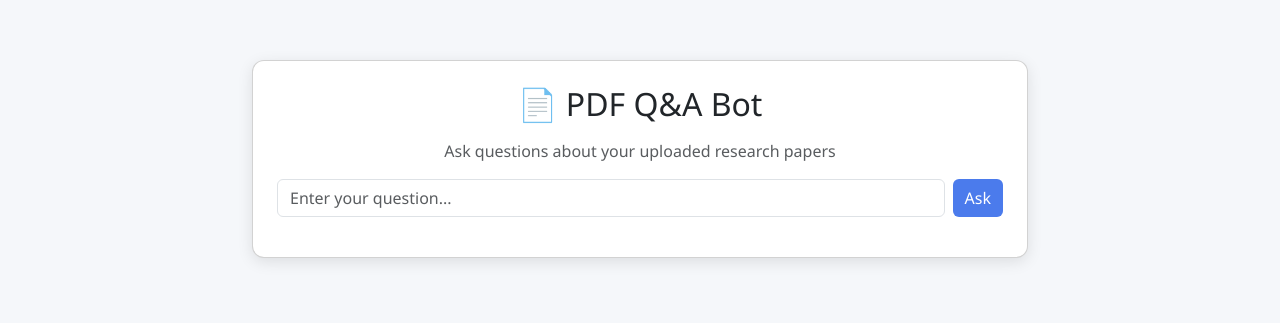
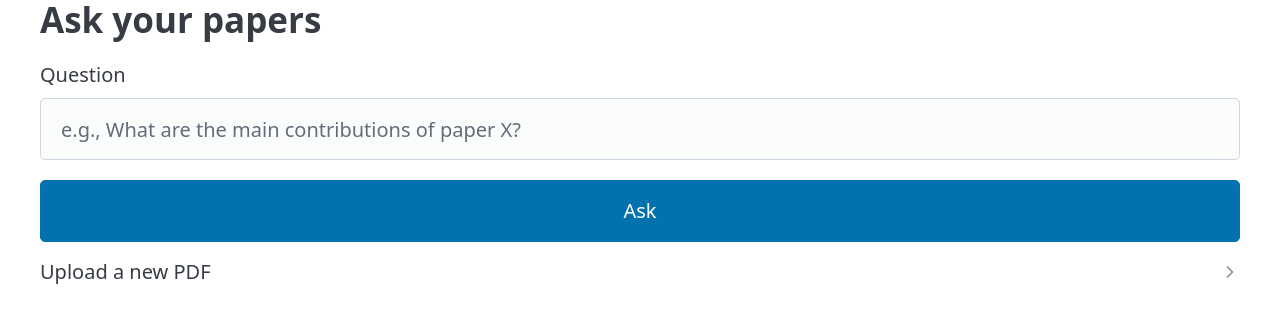
Before and after one commit to siddharth101/LangChain_LIGO, a Flask app: page / in a window 1280 px wide. Shown: the top 323 px of the page. Run offline with Flask 3, Linux system fonts and the light colour scheme; some libraries are stand-ins or nearby versions.

Commit message:
some changes in index html

```diff
--- a/templates/index.html
+++ b/templates/index.html
@@ -1,61 +1,62 @@
-<!DOCTYPE html>
+<!doctype html>
 <html lang="en">
 <head>
-  <meta charset="UTF-8">
-  <meta name="viewport" content="width=device-width, initial-scale=1">
-  <title>PDF Q&A Bot</title>
-  <!-- Bootstrap CSS -->
-  <link href="https://cdn.jsdelivr.net/npm/bootstrap@5.3.0/dist/css/bootstrap.min.css" rel="stylesheet">
+  <meta charset="utf-8"/>
+  <meta name="viewport" content="width=device-width,initial-scale=1"/>
+  <title>Paper Q&A</title>
+  <link rel="stylesheet" href="https://cdn.jsdelivr.net/npm/@picocss/pico@2/css/pico.min.css">
   <style>
-    body {
-      background-color: #f5f7fa;
-      font-family: 'Segoe UI', Tahoma, Geneva, Verdana, sans-serif;
-    }
-    .container {
-      margin-top: 60px;
-      max-width: 800px;
-    }
-    .card {
-      border-radius: 12px;
-      box-shadow: 0px 4px 15px rgba(0,0,0,0.1);
-    }
-    .btn-primary {
-      background-color: #4b7bec;
-      border: none;
-    }
-    .btn-primary:hover {
-      background-color: #3867d6;
-    }
-    .answer-box {
-      white-space: pre-wrap;
-      background: #fdfdfd;
-      padding: 15px;
-      border-radius: 10px;
-      border: 1px solid #ddd;
-    }
+    .src-card { border: 1px solid var(--muted-border-color); padding: 0.8rem; border-radius: 12px; }
+    .grid { display: grid; gap: 1rem; grid-template-columns: repeat(auto-fit, minmax(280px, 1fr)); }
+    .answer { white-space: pre-wrap; }
   </style>
 </head>
-<body>
-  <div class="container">
-    <div class="card p-4">
-      <h2 class="text-center mb-3">📄 PDF Q&A Bot</h2>
-      <p class="text-muted text-center">Ask questions about your uploaded research papers</p>
+<body class="container">
+  <h2>Ask your papers</h2>
 
-      <!-- Input form -->
-      <form method="POST" class="d-flex mb-3">
-        <input type="text" name="question" class="form-control me-2" placeholder="Enter your question..." required>
-        <button type="submit" class="btn btn-primary">Ask</button>
-      </form>
+  {% with messages = get_flashed_messages(with_categories=true) %}
+    {% if messages %}
+      <div>
+        {% for category, message in messages %}
+          <article class="{{ category }}">{{ message }}</article>
+        {% endfor %}
+      </div>
+    {% endif %}
+  {% endwith %}
 
-      <!-- Answer box -->
-      {% if answer %}
-      <h5>💡 Answer:</h5>
-      <div class="answer-box">{{ answer }}</div>
-      {% endif %}
-    </div>
-  </div>
+  <form method="POST">
+    <label for="question">Question</label>
+    <input id="question" name="question" type="text" placeholder="e.g., What are the main contributions of paper X?" value="{{ question or '' }}" required>
+    <button type="submit">Ask</button>
+  </form>
 
-  <!-- Bootstrap JS -->
-  <script src="https://cdn.jsdelivr.net/npm/bootstrap@5.3.0/dist/js/bootstrap.bundle.min.js"></script>
+  <details>
+    <summary>Upload a new PDF</summary>
+    <form method="POST" action="/upload" enctype="multipart/form-data">
+      <input type="file" name="file" accept="application/pdf" />
+      <button type="submit">Upload</button>
+    </form>
+    <form method="POST" action="/reindex" style="margin-top:0.6rem">
+      <button type="submit">Rebuild Index</button>
+    </form>
+  </details>
+
+  {% if answer %}
+    <h3>Answer</h3>
+    <article class="answer">{{ answer }}</article>
+
+    {% if sources and sources|length > 0 %}
+      <h4>Sources</h4>
+      <div class="grid">
+        {% for s in sources %}
+          <div class="src-card">
+            <strong>{{ s.filename }}</strong>
+            <p>{{ s.snippet }}</p>
+            <a href="/papers/{{ s.filename }}" target="_blank" rel="noopener">Open PDF</a>
+          </div>
+        {% endfor %}
+      </div>
+    {% endif %}
+  {% endif %}
 </body>
 </html>
```
Also changed, not shown: 1 other file.
